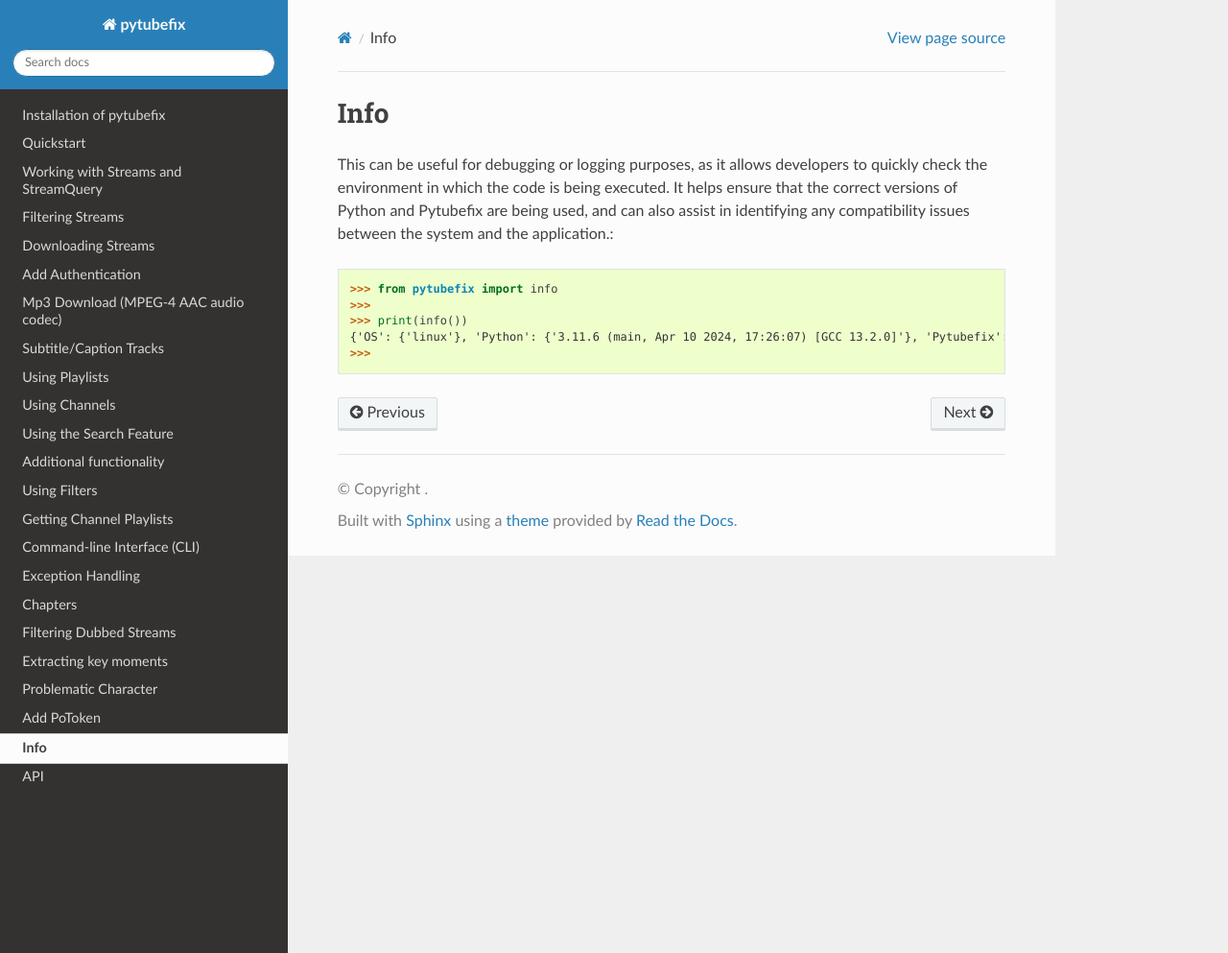
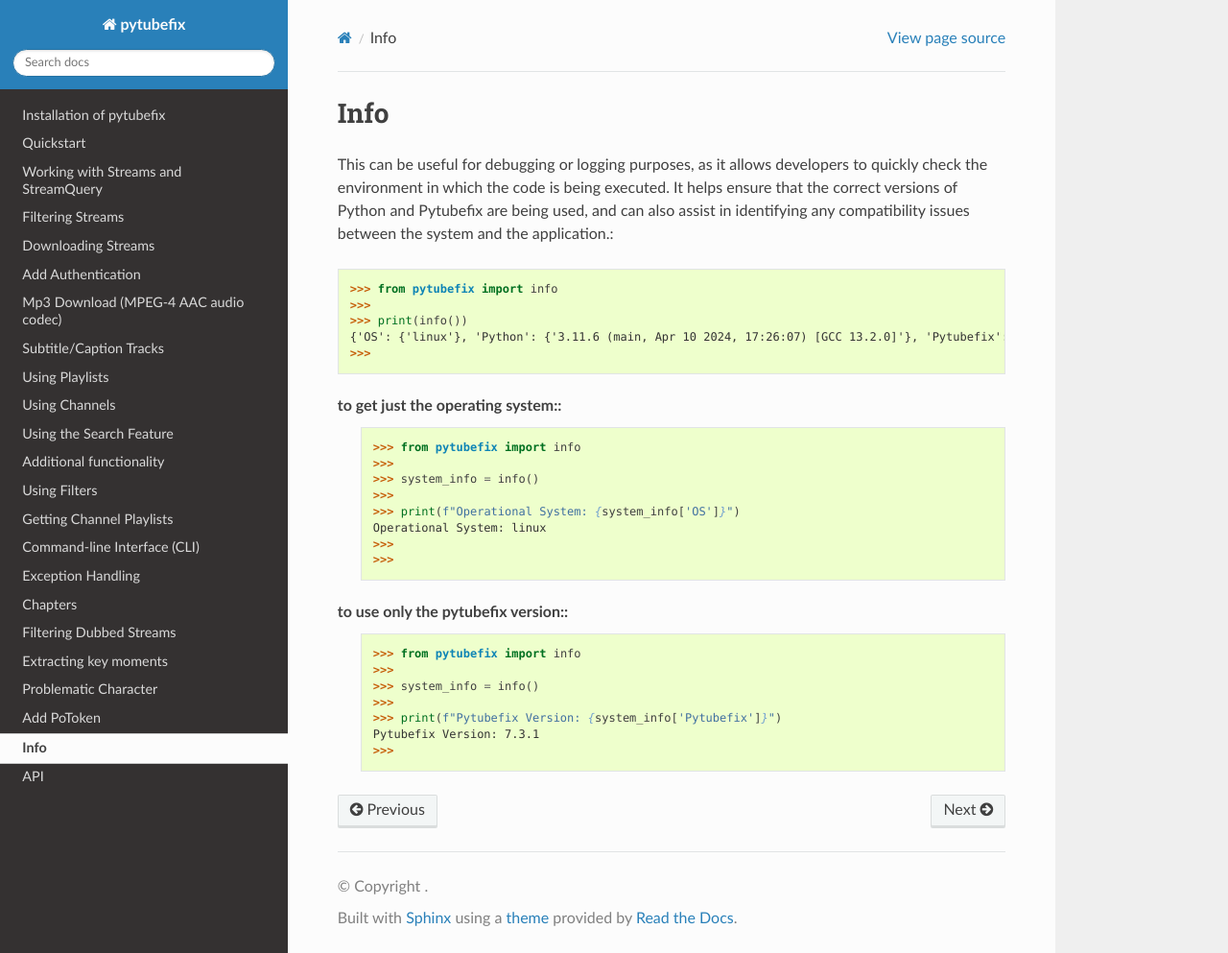
Before and after one commit to JuanBindez/pytubefix, a Sphinx documentation site: the page built from docs/user/info.rst, in a window 1280 px wide and 993 px high. Shown: the whole window at 96% size. Built offline with Sphinx 7.4.7 and the Read the Docs theme 3.1.0, drawn with Linux system fonts in a browser that asks for light colours.

Commit message:
Update info.rst

```diff
--- a/docs/user/info.rst
+++ b/docs/user/info.rst
@@ -12,3 +12,22 @@ compatibility issues between the system and the application.::
     >>> print(info())
     {'OS': {'linux'}, 'Python': {'3.11.6 (main, Apr 10 2024, 17:26:07) [GCC 13.2.0]'}, 'Pytubefix': {'7.3.1'}}
     >>>
+
+to get just the operating system::
+    >>> from pytubefix import info
+    >>>
+    >>> system_info = info()
+    >>>
+    >>> print(f"Operational System: {system_info['OS']}")
+    Operational System: linux
+    >>>
+    >>>
+
+to use only the pytubefix version::
+    >>> from pytubefix import info
+    >>>
+    >>> system_info = info()
+    >>>
+    >>> print(f"Pytubefix Version: {system_info['Pytubefix']}")
+    Pytubefix Version: 7.3.1
+    >>>
```
